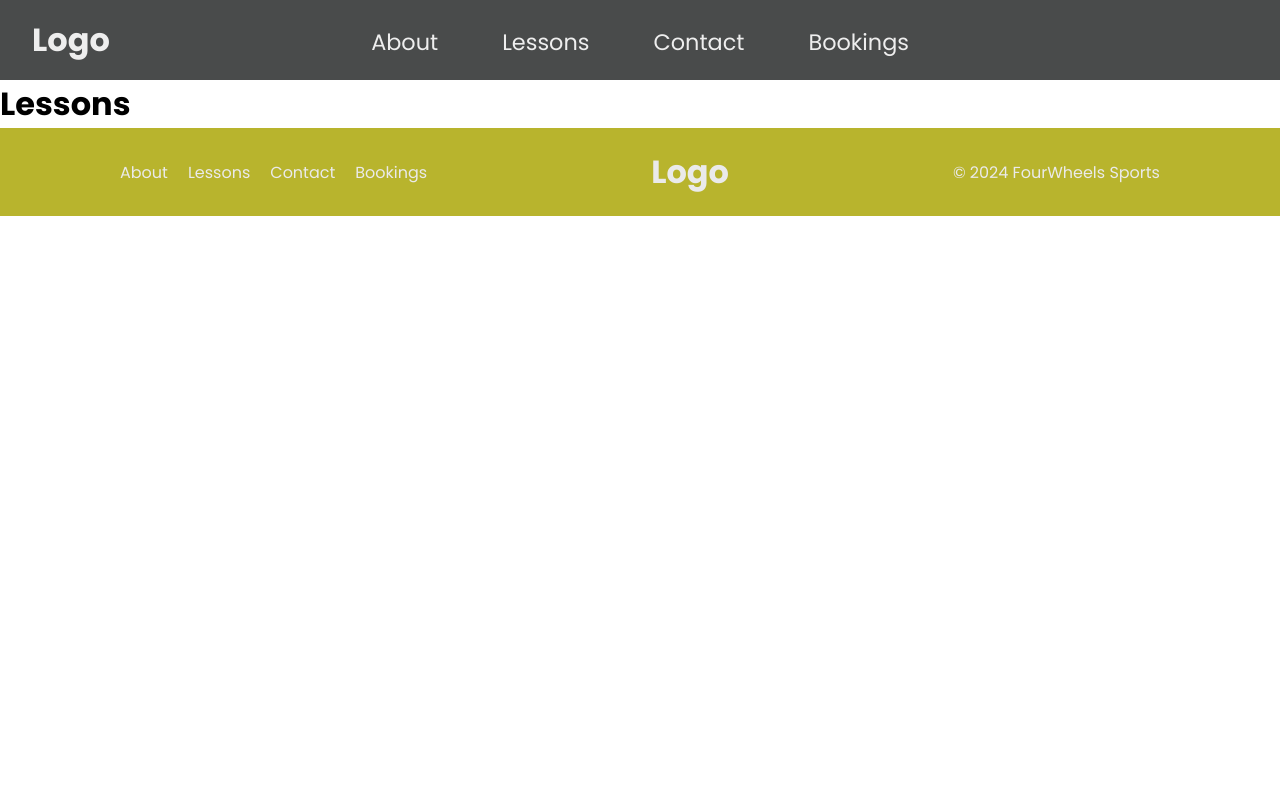
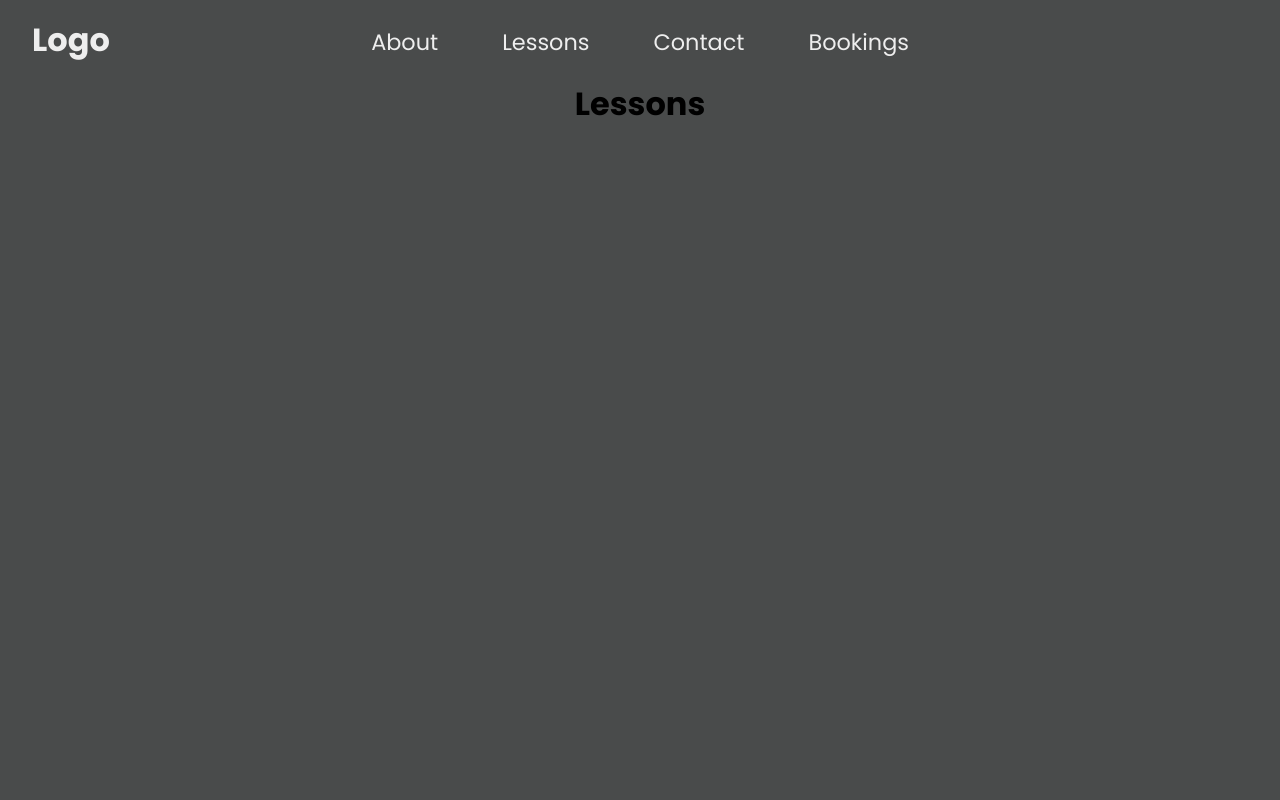
Before and after one commit to garytann/four-wheels-app-react, a React (Create React App) app in the folder my-app/: page /lessons in a window 1280 px wide. Shown: the top 800 px of the page. Built offline with nearby package versions, Linux system fonts and the light colour scheme.

Commit message:
added simple styling to aboutpage and lesson page

```diff
--- /dev/null
+++ b/my-app/src/Styles/aboutpage.module.css
@@ -0,0 +1,8 @@
+.container{
+    display: flex;
+    flex-direction: column;
+    align-items: center;
+    min-height: 100vh;
+    gap: 100px;
+    background-color: var(--mainColor);
+}
--- /dev/null
+++ b/my-app/src/Styles/lesson.module.css
@@ -0,0 +1,8 @@
+.container{
+    display: flex;
+    flex-direction: column;
+    align-items: center;
+    min-height: 100vh;
+    gap: 100px;
+    background-color: var(--mainColor);
+}
--- a/my-app/src/pages/About.js
+++ b/my-app/src/pages/About.js
@@ -1,6 +1,8 @@
+import styles from '../Styles/aboutpage.module.css';
+
 function About (){
     return (
-        <div>
+        <div className={styles.container}>
             <h1>About page</h1>
         </div>
     )
--- a/my-app/src/pages/Lessons.js
+++ b/my-app/src/pages/Lessons.js
@@ -1,6 +1,9 @@
+import styles from '../Styles/lesson.module.css';
+
+
 function Lessons(){
     return(
-        <div>
+        <div className={styles.container}>
             <h1>Lessons</h1>
         </div>
     )
```
